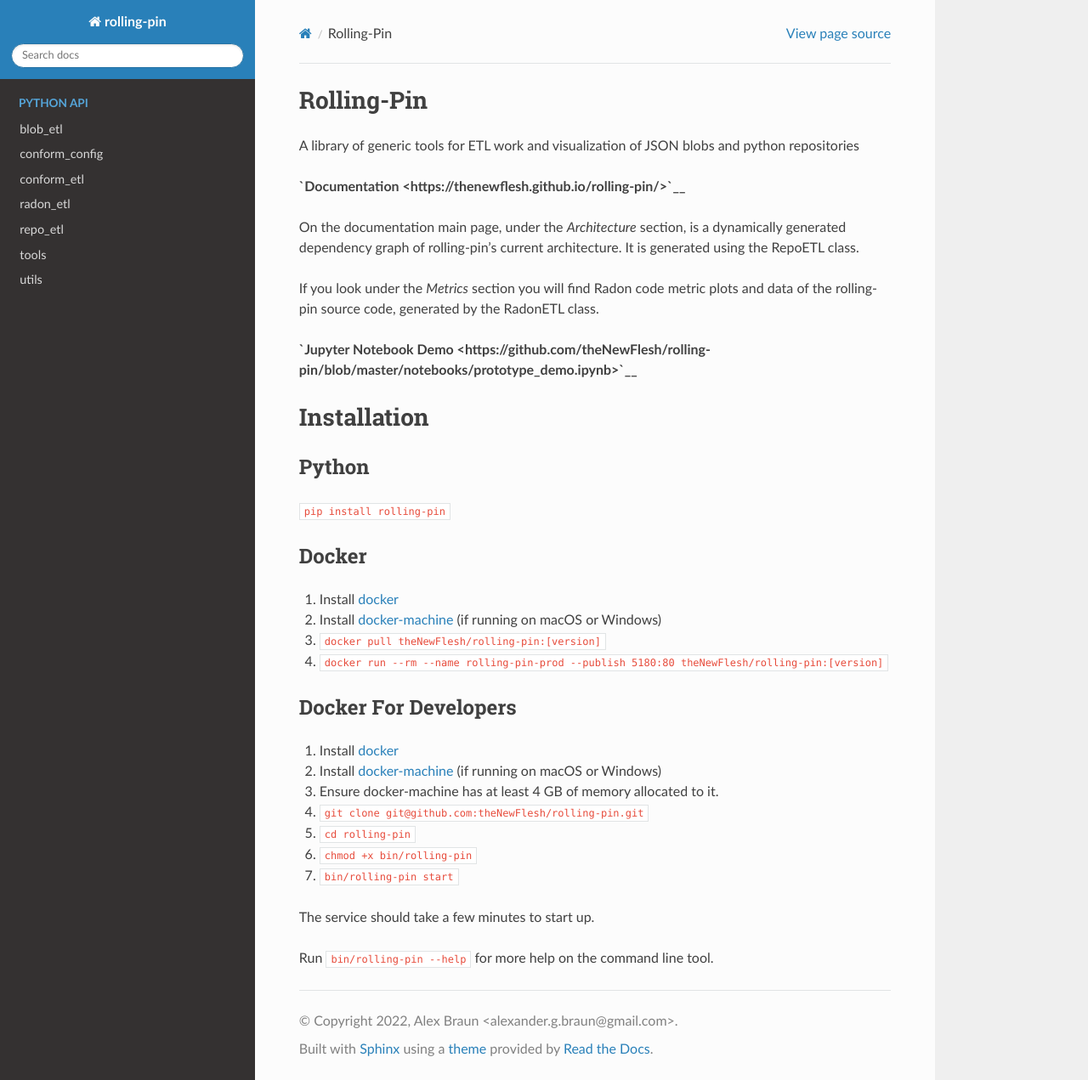
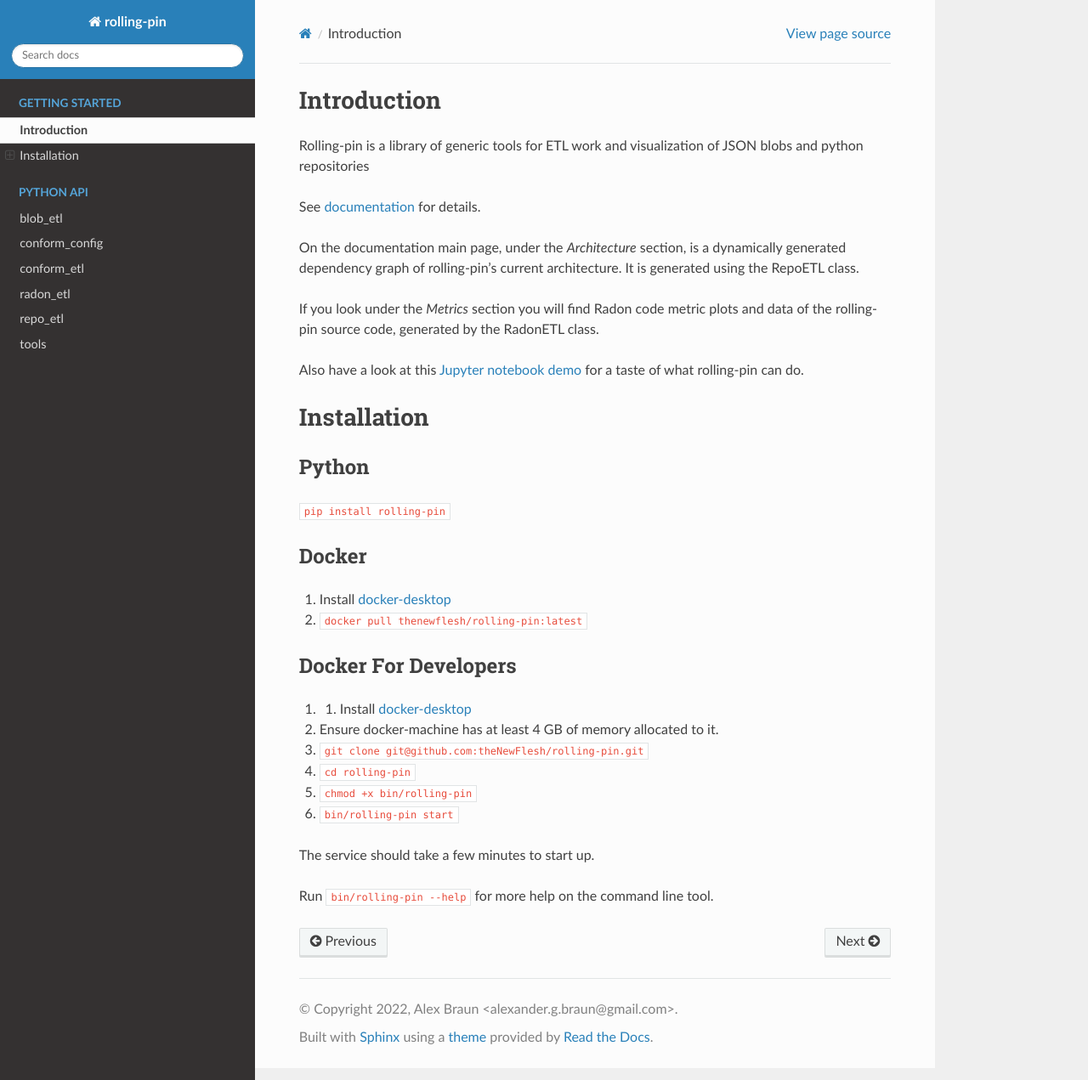
Before and after one commit to theNewFlesh/rolling-pin, a Sphinx documentation site: the page built from sphinx/intro.rst, in a window 1280 px wide and 1271 px high. Shown: the whole window at 85% size. Built offline with Sphinx 7.4.7 and the Read the Docs theme 2.0.0, drawn with Linux system fonts in a browser that asks for light colours; pages that are not in the unit, such as notebooks, are missing from menus; the version number could not be read and is left out.

Commit message:
cleaned up sphinx

```diff
--- a/README.md
+++ b/README.md
@@ -1,6 +1,6 @@
-# Rolling-Pin
-A library of generic tools for ETL work and visualization of JSON blobs and
-python repositories
+# Introduction
+Rolling-pin is a library of generic tools for ETL work and visualization of JSON
+blobs and python repositories
 
 See [documentation](https://thenewflesh.github.io/rolling-pin/) for details.
 
@@ -11,7 +11,9 @@
 If you look under the *Metrics* section you will find Radon code metric plots
 and data of the rolling-pin source code, generated by the RadonETL class.
 
-Also have a look at this **[Jupyter notebook demo](https://github.com/theNewFlesh/rolling-pin/blob/master/notebooks/prototype_demo.ipynb)** for a taste of what rolling-pin can do.
+Also have a look at this
+**[Jupyter notebook demo](https://github.com/theNewFlesh/rolling-pin/blob/master/notebooks/prototype_demo.ipynb)**
+for a taste of what rolling-pin can do.
 
 # Installation
 ### Python
--- a/sphinx/intro.rst
+++ b/sphinx/intro.rst
@@ -1,21 +1,23 @@
-Rolling-Pin
-===========
+Introduction
+============
 
-A library of generic tools for ETL work and visualization of JSON blobs
-and python repositories
+Rolling-pin is a library of generic tools for ETL work and visualization
+of JSON blobs and python repositories
 
-**`Documentation <https://thenewflesh.github.io/rolling-pin/>`__**
+See `documentation <https://thenewflesh.github.io/rolling-pin/>`__ for
+details.
 
 On the documentation main page, under the *Architecture* section, is a
-dynamically generated dependency graph of rolling-pin's current
+dynamically generated dependency graph of rolling-pin’s current
 architecture. It is generated using the RepoETL class.
 
 If you look under the *Metrics* section you will find Radon code metric
 plots and data of the rolling-pin source code, generated by the RadonETL
 class.
 
-**`Jupyter Notebook
-Demo <https://github.com/theNewFlesh/rolling-pin/blob/master/notebooks/prototype_demo.ipynb>`__**
+Also have a look at this `Jupyter notebook
+demo <https://github.com/theNewFlesh/rolling-pin/blob/master/notebooks/prototype_demo.ipynb>`__
+for a taste of what rolling-pin can do.
 
 Installation
 ============
@@ -28,27 +30,25 @@
 Docker
 ~~~~~~
 
-1. Install
-   `docker <https://docs.docker.com/v17.09/engine/installation>`__
-2. Install
-   `docker-machine <https://docs.docker.com/machine/install-machine>`__
-   (if running on macOS or Windows)
-3. ``docker pull theNewFlesh/rolling-pin:[version]``
-4. ``docker run --rm --name rolling-pin-prod --publish 5180:80 theNewFlesh/rolling-pin:[version]``
+1. Install `docker-desktop <https://docs.docker.com/desktop/>`__
+2. ``docker pull thenewflesh/rolling-pin:latest``
 
 Docker For Developers
 ~~~~~~~~~~~~~~~~~~~~~
 
-1. Install
-   `docker <https://docs.docker.com/v17.09/engine/installation>`__
-2. Install
-   `docker-machine <https://docs.docker.com/machine/install-machine>`__
-   (if running on macOS or Windows)
-3. Ensure docker-machine has at least 4 GB of memory allocated to it.
-4. ``git clone git@github.com:theNewFlesh/rolling-pin.git``
-5. ``cd rolling-pin``
-6. ``chmod +x bin/rolling-pin``
-7. ``bin/rolling-pin start``
+1.
+
+   1. Install `docker-desktop <https://docs.docker.com/desktop/>`__
+
+2. Ensure docker-machine has at least 4 GB of memory allocated to it.
+
+3. ``git clone git@github.com:theNewFlesh/rolling-pin.git``
+
+4. ``cd rolling-pin``
+
+5. ``chmod +x bin/rolling-pin``
+
+6. ``bin/rolling-pin start``
 
 The service should take a few minutes to start up.
 
```
Also changed, not shown: sphinx/index.rst (+9 -3 lines), sphinx/rolling_pin.rst (+0 -9 lines), 1 other file.
